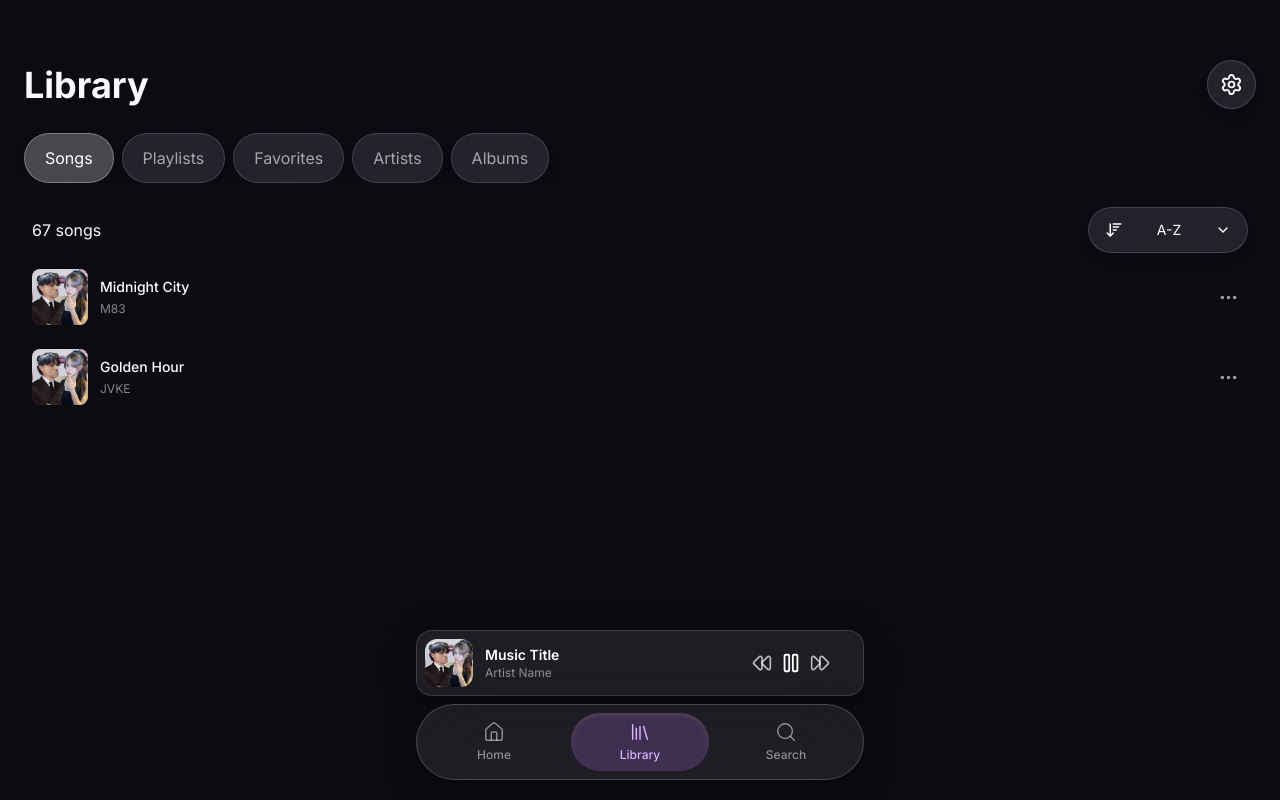
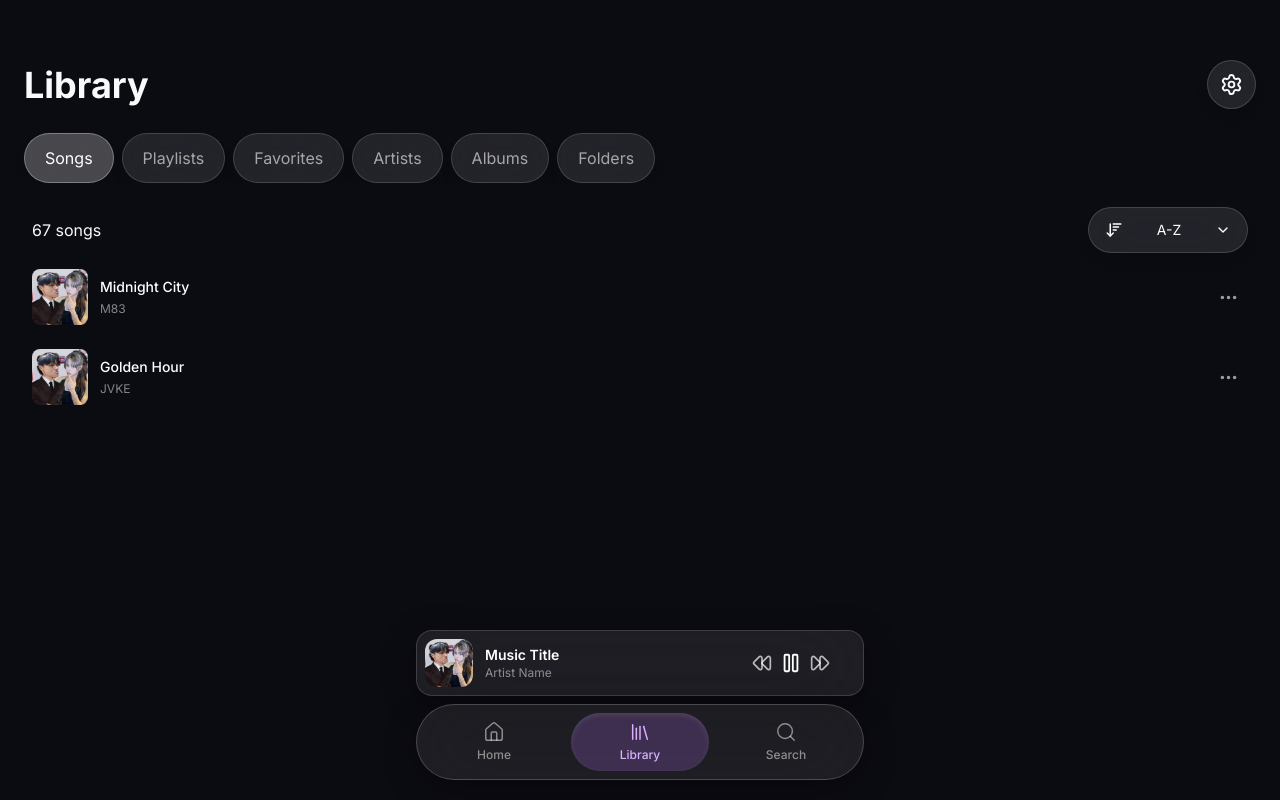
Before and after one commit to M3NGSZE/Music-App, a React (Vite) app: page /library in a window 1280 px wide. Built offline with nearby package versions, Linux system fonts and the light colour scheme.

Commit message:
folder import music

```diff
--- /dev/null
+++ b/src/features/library/components/FolderList.tsx
@@ -0,0 +1,18 @@
+const FolderList = () => {
+    return(
+        <div className="flex flex-col gap-4">
+            <div>
+                <h2 className="text-lg font-semibold text-white">
+                    Music Folders
+                </h2>
+                <p className="text-sm text-white/50">
+                    Browse and manage your music folders.
+                </p>
+            </div>
+
+            {/* Folder content will go here */}
+        </div>
+    )
+}
+
+export default FolderList;
--- a/src/features/library/components/LibraryTabs.tsx
+++ b/src/features/library/components/LibraryTabs.tsx
@@ -4,7 +4,8 @@ export type LibraryTab =
     | "Playlists"
     | "Favorites"
     | "Artists"
-    | "Albums";
+    | "Albums"
+    | "Folders";
 
 interface LibraryTabsProps {
     activeTab: LibraryTab;
@@ -21,7 +22,8 @@ const LibraryTabs = ({
         "Playlists",
         "Favorites",
         "Artists",
-        "Albums"
+        "Albums",
+        "Folders"
     ];
 
     return (
--- a/src/features/library/pages/LibraryPage.tsx
+++ b/src/features/library/pages/LibraryPage.tsx
@@ -6,6 +6,7 @@ import FavoriteList from "../components/FavoriteList";
 import ArtistList from "../components/ArtistList";
 import AlbumList from "../components/AlbumList";
 import PlayList from "../components/PlayList";
+import FolderList from "../components/FolderList";
 
 export function LibraryPage() {
 
@@ -28,6 +29,8 @@ export function LibraryPage() {
 
             {activeTab === "Albums" && <AlbumList />}
 
+            {activeTab === "Folders" && <FolderList />}
+
         </div>
     );
 }
```
